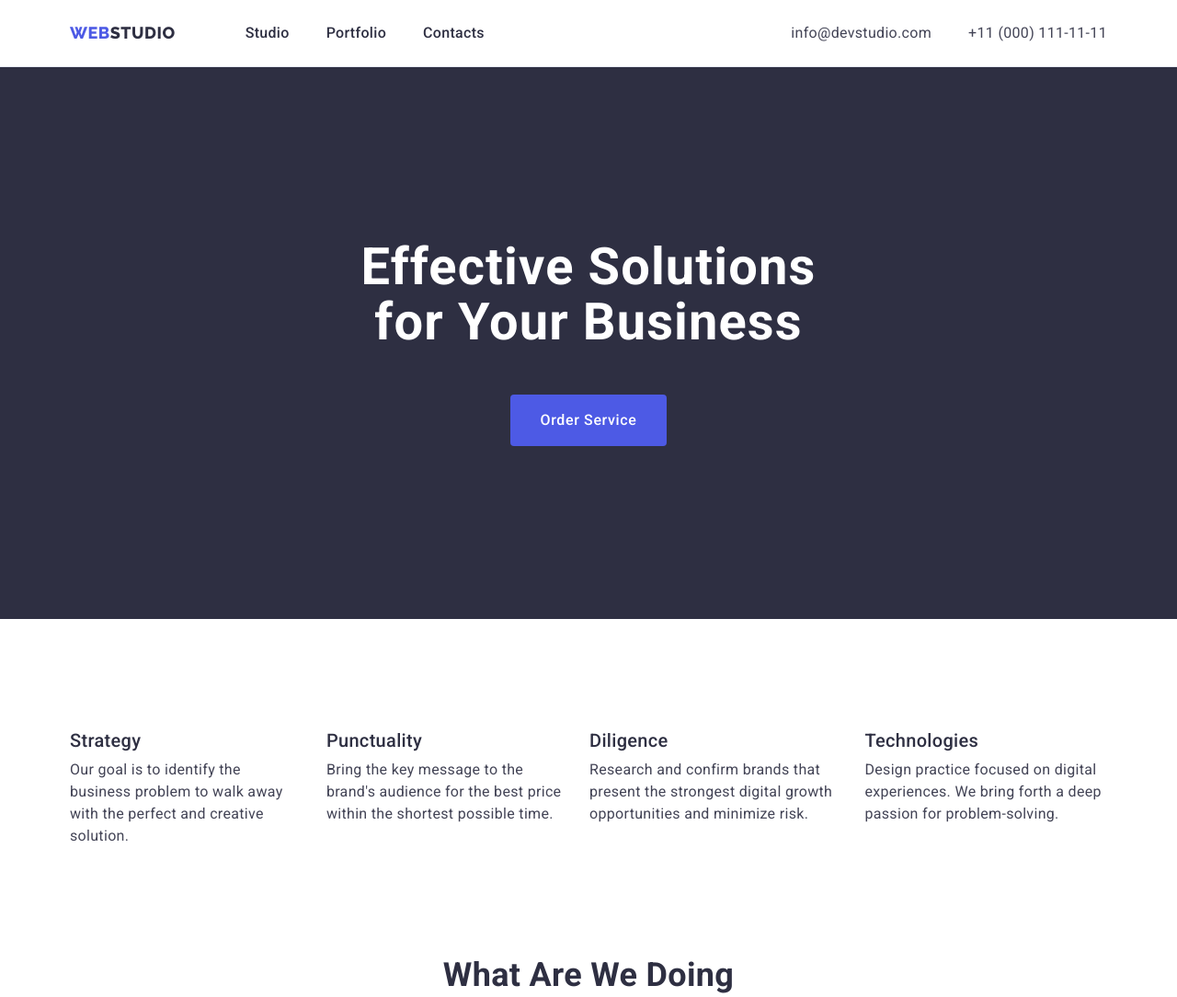
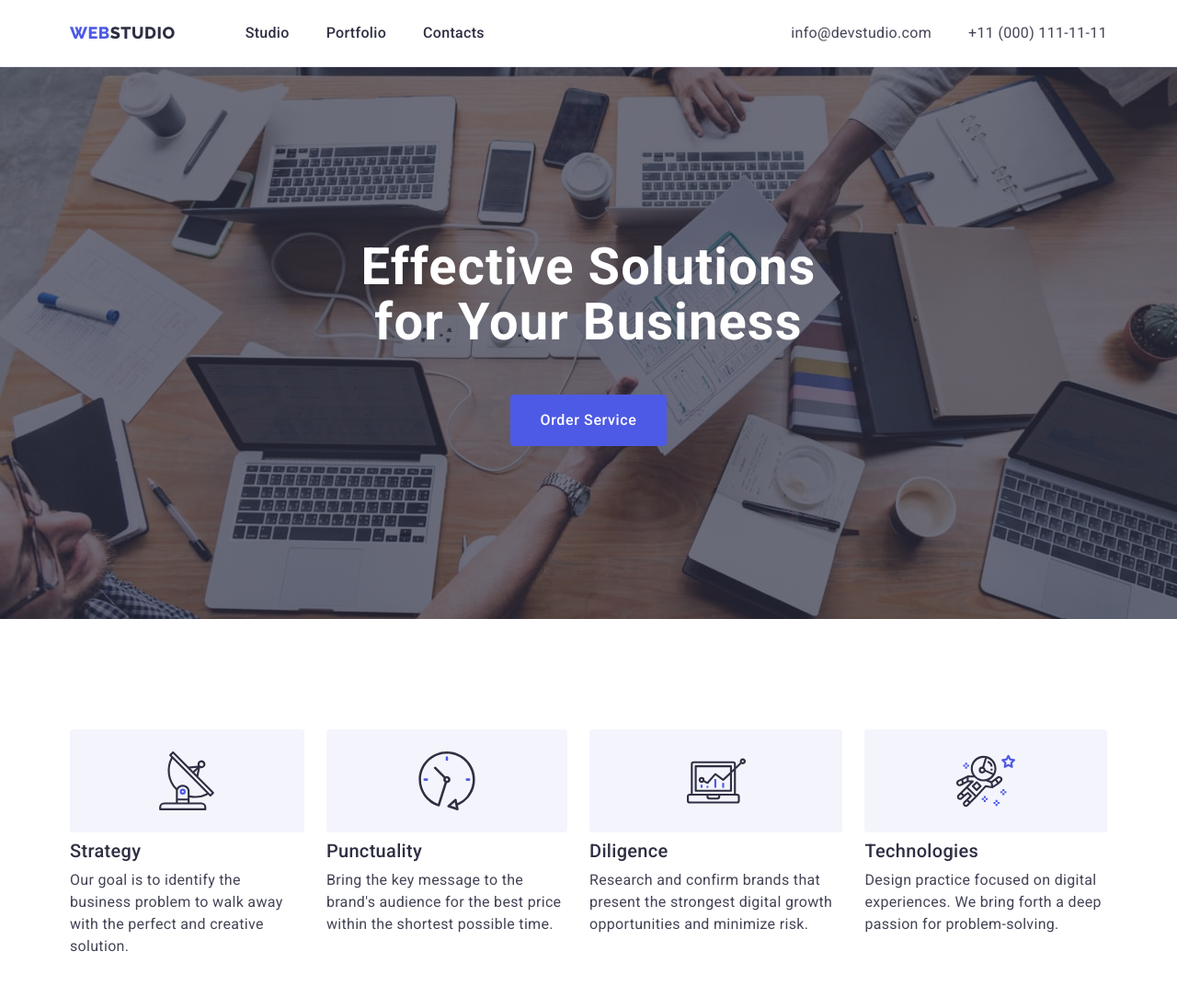
Before and after one commit to Ljuzifer/goit-markup-hw-04, a plain HTML site: page index.html in a window 1280 px wide. Shown: the top 1084 px of the page at 92% size. Drawn offline with nearby package versions, Linux system fonts and the light colour scheme.

Commit message:
Hero, advantages and SVGs

```diff
--- a/css/styles.css
+++ b/css/styles.css
@@ -139,6 +139,16 @@ color: var(--accent-color);
 .section.hero {
   padding-top: 188px;
   padding-bottom: 188px;
+  max-width: 1440px;
+  height: 600px;
+  margin-left: auto;
+  margin-right: auto;
+  background-image: linear-gradient(
+    to right,
+    rgba(46, 47, 66, 0.7),
+    rgba(46, 47, 66, 0.7)
+  ),
+  url(../images/people-office.jpg);
   background-color: var(--secondary-background-color);
 }
 
@@ -248,6 +258,35 @@ ul {
 
 .advantages .chapter {
   width: calc((100%-24px*3)/4);
+}
+
+.advantages .chapter::before {
+  content: '';
+  display: block;
+  height: 112px;
+  margin-bottom: 8px;
+  /* padding: 24px 100px; */
+  background-color: var(--footer-logo-part);
+  border-radius: 4px;
+  background-repeat: no-repeat;
+  /* background-size: contain; */
+  background-position: center;
+}
+
+.advantages .chapter:nth-child(1)::before {
+  background-image: url(../images/antenna.svg);
+}
+
+.advantages .chapter:nth-child(2)::before {
+  background-image: url(../images/clock.svg);
+}
+
+.advantages .chapter:nth-child(3)::before {
+  background-image: url(../images/diagram.svg);
+}
+
+.advantages .chapter:nth-child(4)::before {
+  background-image: url(../images/astronaut.svg);
 }
 
 /* Work */
```
Also changed, not shown: images/antenna.svg (added), images/astronaut.svg (added), images/clock.svg (added), images/diagram.svg (added), images/facebook-footer.svg (added), images/facebook.svg (added), images/instagram-footer.svg (added), images/instagram.svg (added), images/linkedin-footer.svg (added), images/linkedin.svg (added), images/people-office.jpg (added), images/twitter-footer.svg (added), images/twitter.svg (added).
